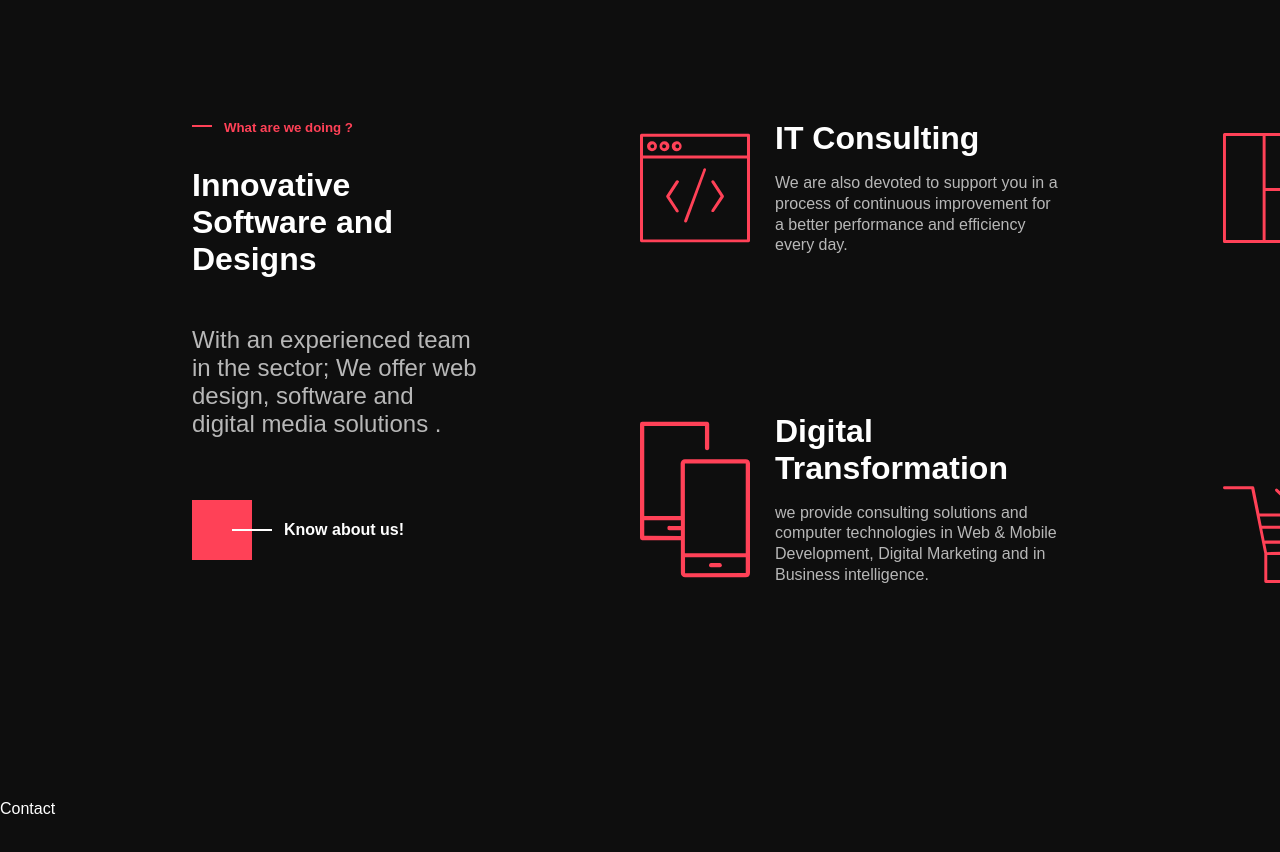
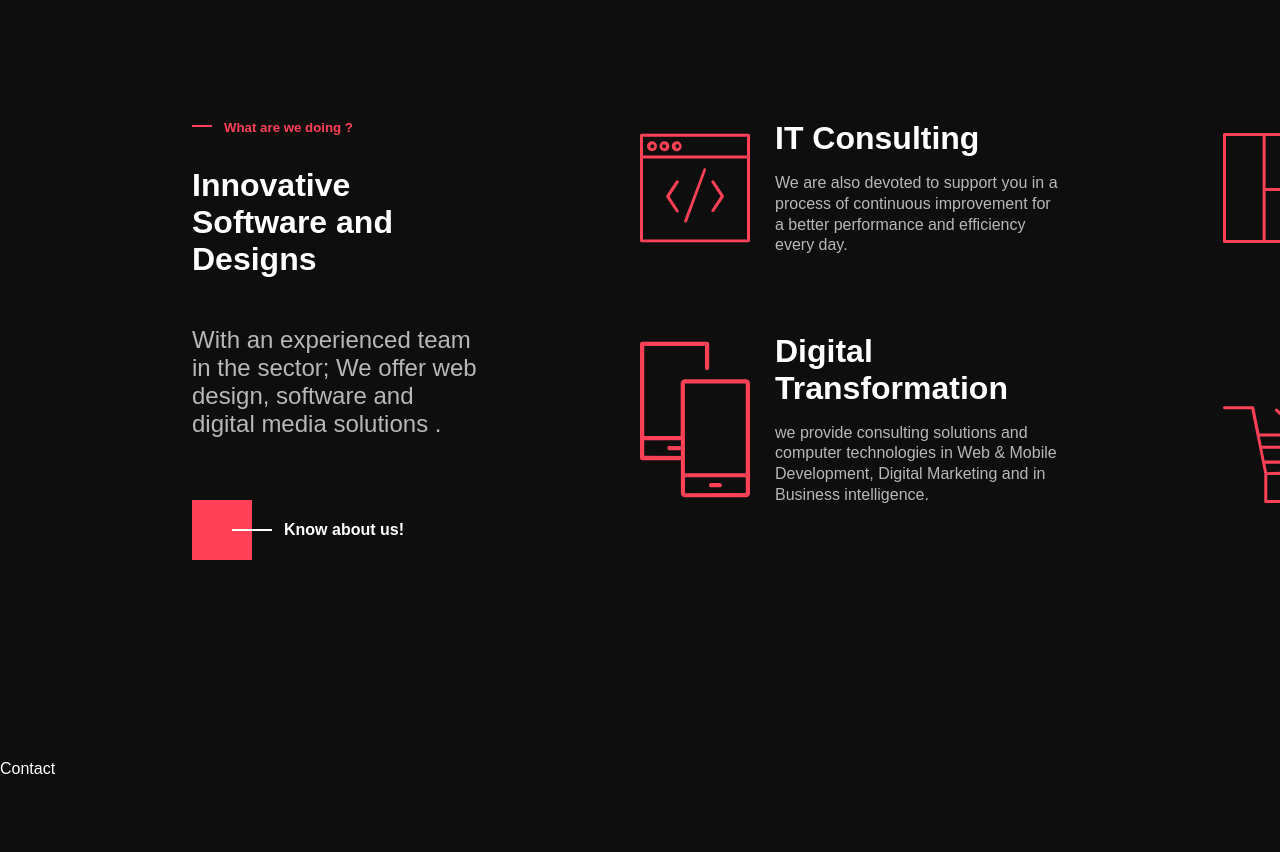
Before and after one commit to akkasumeyye/root-development, a React (Create React App) app: page / in a window 1280 px wide. Shown: the part 2120-2972 px from the top of the page. Built offline with nearby package versions, Linux system fonts and the light colour scheme.

Commit message:
services pagee done

```diff
--- a/src/pages/Contact.js
+++ b/src/pages/Contact.js
@@ -2,6 +2,7 @@ import React from 'react'
 import styled from 'styled-components'
 
 const ContactPage = styled.div`
+margin-top: 15vh;
 height:100vh;
   color: #fff;
 `
--- a/src/pages/Services.js
+++ b/src/pages/Services.js
@@ -6,7 +6,7 @@ import mobile from "../assests/mobile.svg";
 import embedded from "../assests/embedded.svg";
 
 const ServicesPage = styled.div`
-  height: 85vh;
+  height: 65vh;
   width: 85vw;
   color: #fff;
   margin-top: 8rem;
@@ -14,6 +14,7 @@ const ServicesPage = styled.div`
   display: grid;
   grid-template-areas: 'company consulting outsourcing'
   'company mobile embedded';
+  row-gap: 0;
 
   div {
     :nth-child(1){
```
